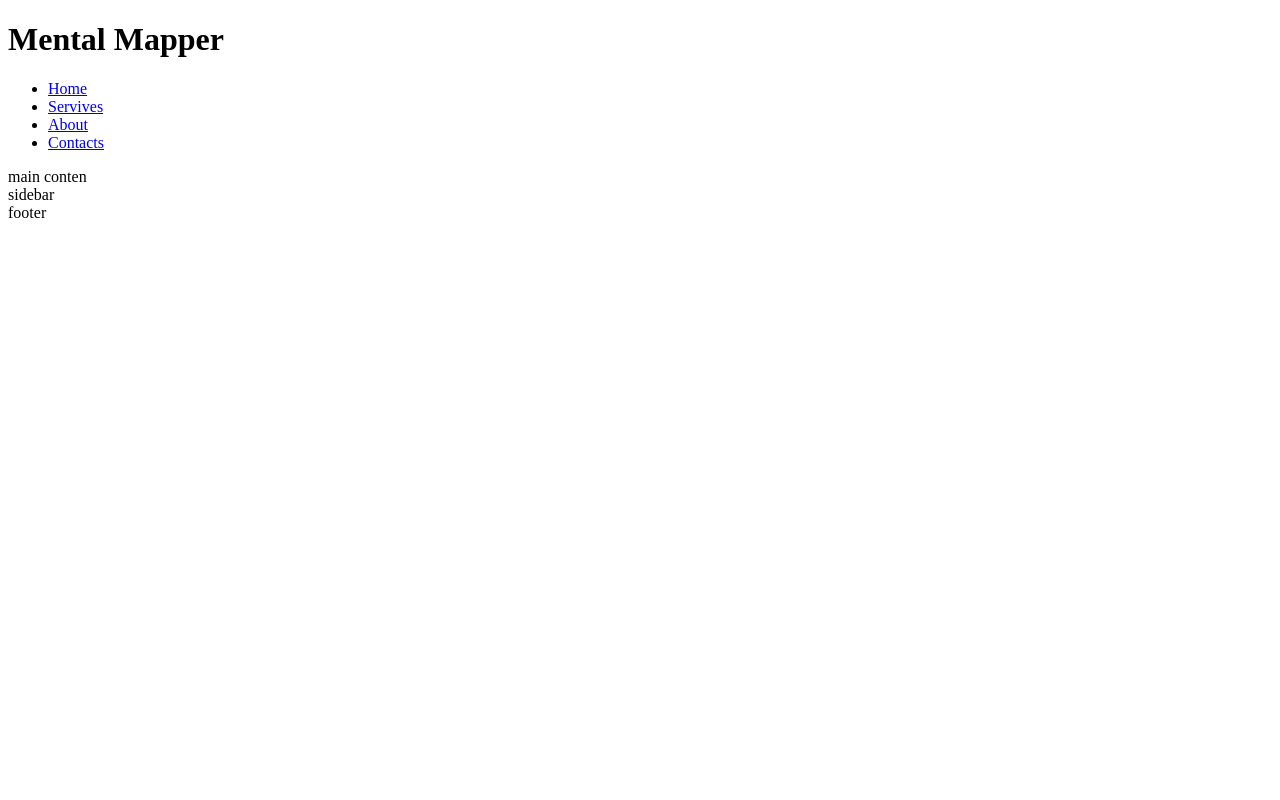
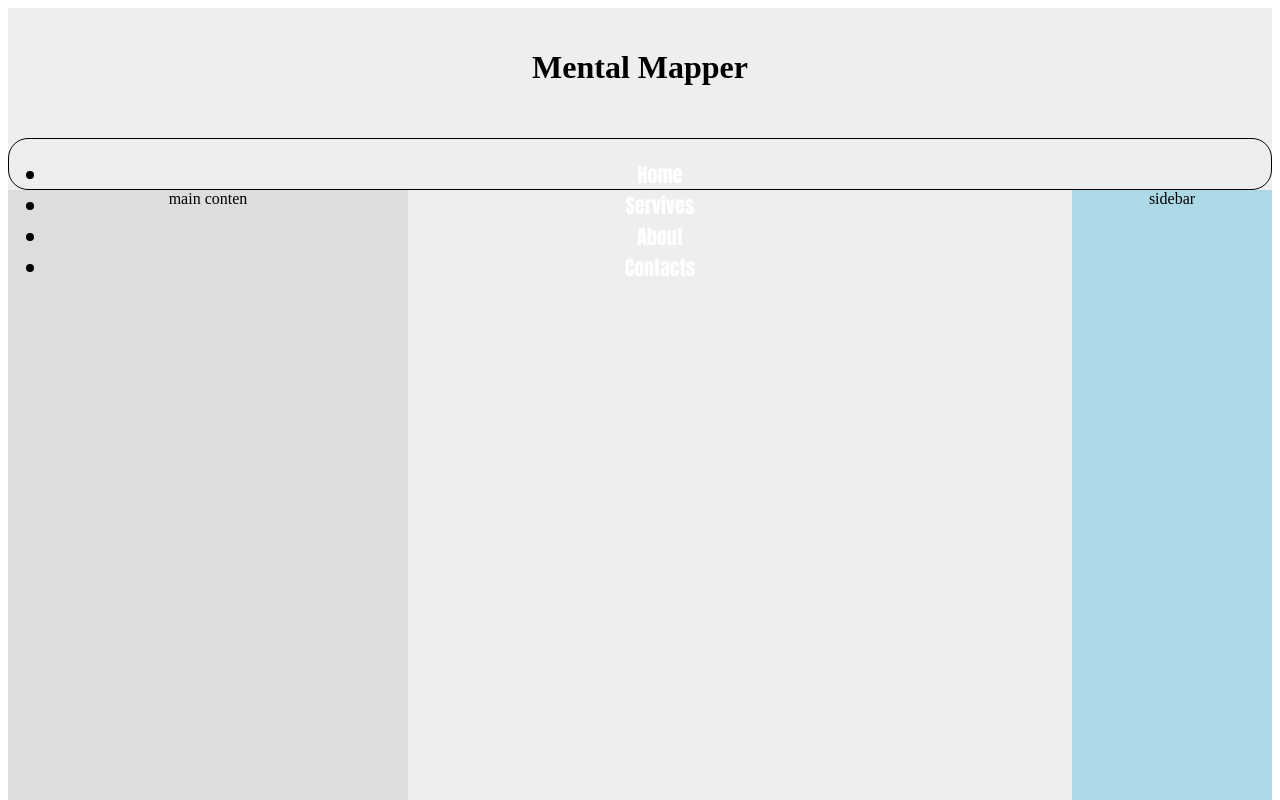
Before and after one commit to MentalMapper/MentalMapper.github.io, a plain HTML site: page index.html in a window 1280 px wide. Shown: the top 800 px of the page. Drawn offline with Linux system fonts and the light colour scheme.

Commit message:
Update index.html

```diff
--- a/index.html
+++ b/index.html
@@ -3,7 +3,7 @@
 <html>
     <head>
         <title>Mental Mapper online</title>
-        <link rel="stylesheet" href="style.css.txt" type="text/css">
+        <link rel="stylesheet" href="style.css">
     </head>
     <body>
         <div class= "wrapper">
```
